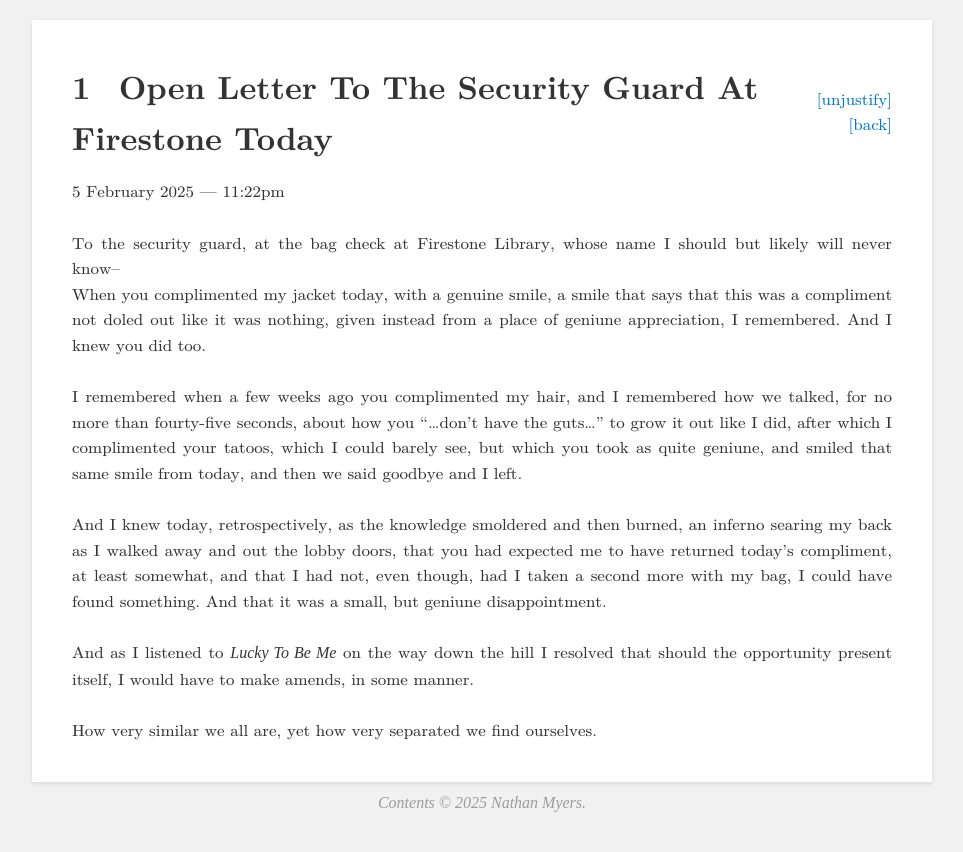
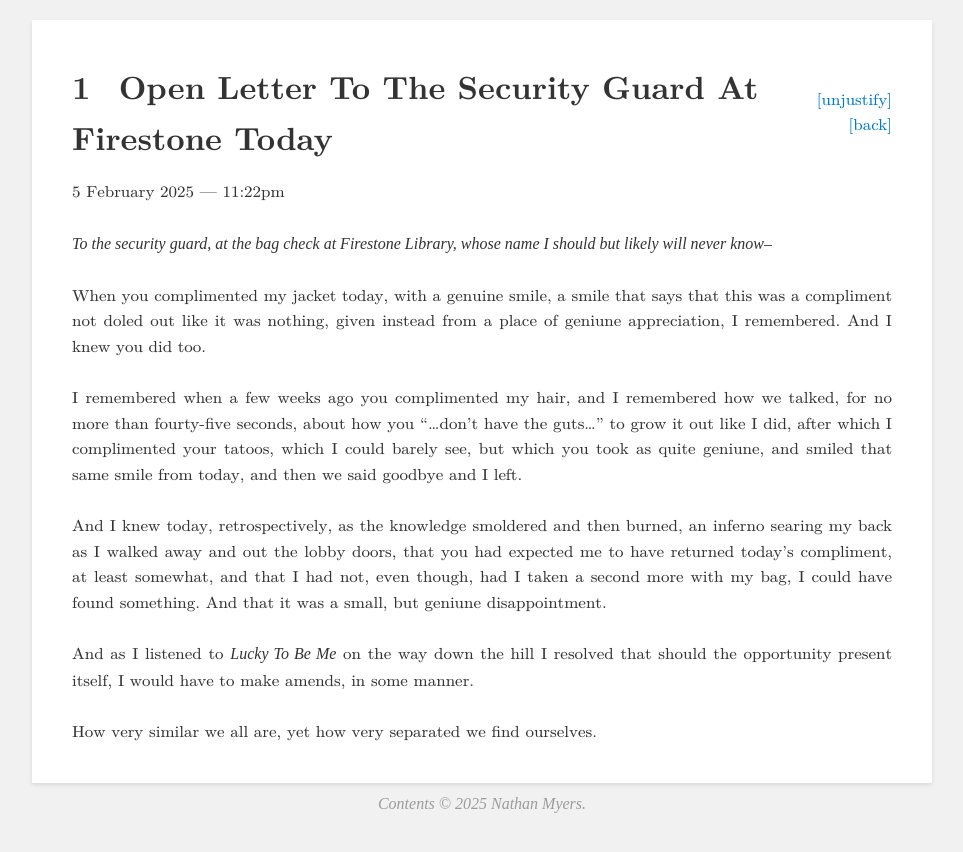
Before and after one commit to nate-i-think/stochasticdrift, a Jekyll site: the page built from _posts/2025-02-08-Open Letter To The Security Guard At Firestone Today.md, in a window 1280 px wide. Shown: the top 852 px of the page, without its empty margins (158-1121 px from the left). Built offline with Jekyll 4.4.1, drawn with Linux system fonts in a browser that asks for light colours; some web fonts are replaced.

```diff
--- a/_posts/2025-02-08-Open Letter To The Security Guard At Firestone Today.md
+++ b/_posts/2025-02-08-Open Letter To The Security Guard At Firestone Today.md
@@ -2,9 +2,9 @@
 title: Open Letter To The Security Guard At Firestone Today
 date: 2025-02-05 11:22PM
 ---
-To the security guard, at the bag check at Firestone Library, whose name I should but likely will never know--
+*To the security guard, at the bag check at Firestone Library, whose name I should but likely will never know--*
 
-When you complimented my jacket today, with a genuine smile, a smile that says that this was a compliment not doled out like it was nothing, given instead from a place of geniune appreciation, I remembered. And I knew you did too.
+<br>When you complimented my jacket today, with a genuine smile, a smile that says that this was a compliment not doled out like it was nothing, given instead from a place of geniune appreciation, I remembered. And I knew you did too.
 
 <br>I remembered when a few weeks ago you complimented my hair, and I remembered how we talked, for no more than fourty-five seconds, about how you "...don't have the guts..." to grow it out like I did, after which I complimented your tatoos, which I could barely see, but which you took as quite geniune, and smiled that same smile from today, and then we said goodbye and I left.
 
```
